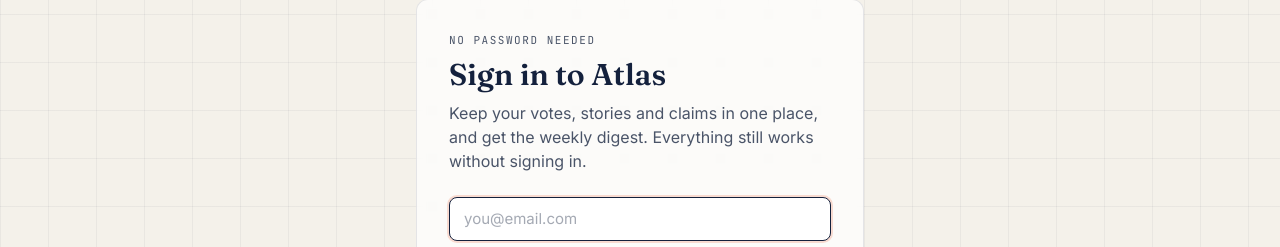
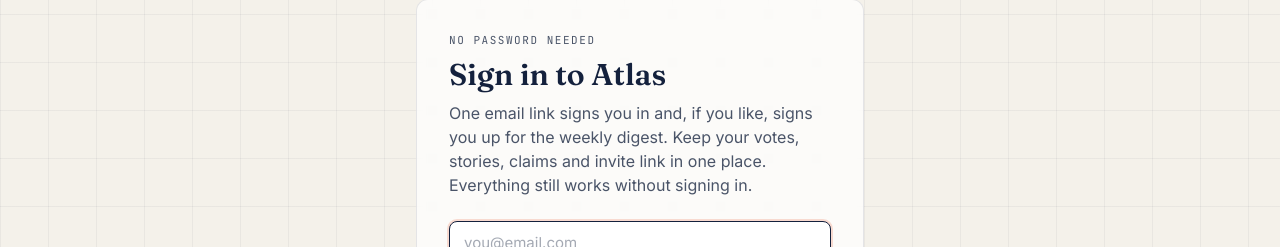
Before and after one commit to chitranshiutkarsh/atlaselevatr, a Next.js app: page /signin in a window 1280 px wide. Shown: the part 130-377 px from the top of the page. Built offline with nearby package versions, Linux system fonts and the light colour scheme; no server answers.

Commit message:
Atlas v3: sign-in page copy (digest opt-in)

```diff
--- a/app/signin/page.js
+++ b/app/signin/page.js
@@ -21,7 +21,7 @@ export default function SignInPage({ searchParams }) {
         <p className="label">No password needed</p>
         <h1 className="mt-2 font-display text-3xl font-semibold">Sign in to Atlas</h1>
         <p className="mt-2 text-ink2">
-          Keep your votes, stories and claims in one place, and get the weekly digest. Everything still works without
+          One email link signs you in and, if you like, signs you up for the weekly digest. Keep your votes, stories, claims and invite link in one place. Everything still works without
           signing in.
         </p>
         {error && <p className="mt-4 rounded-lg bg-signal/10 px-4 py-3 text-sm text-signal">{error}</p>}
```
